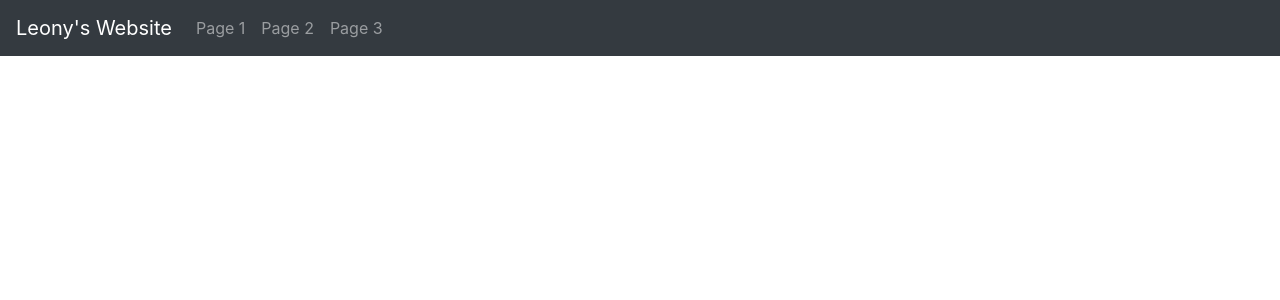
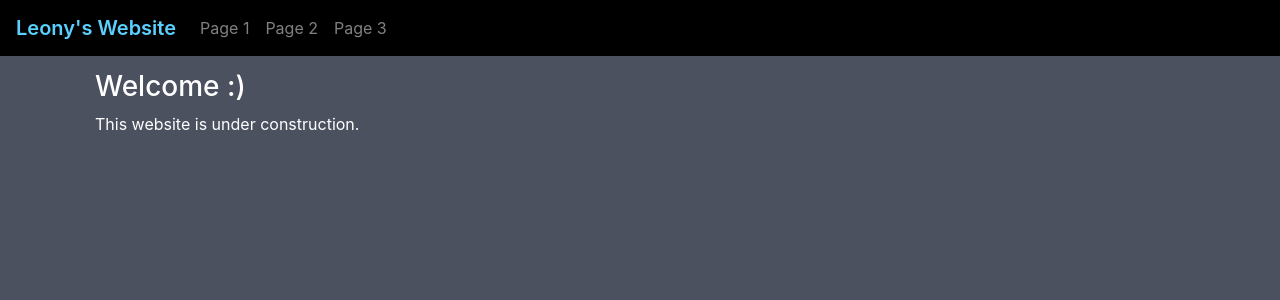
Before and after one commit to brleony/project1, a Flask app: page / in a window 1280 px wide. Shown: the top 300 px of the page. Run offline with Flask 2, Linux system fonts and the light colour scheme; style sheets or scripts are compiled from the project's sources; some libraries are stand-ins or nearby versions.

Commit message:
Added styling

```diff
--- /dev/null
+++ b/static/style.css
@@ -0,0 +1,38 @@
+/* More body padding if screen is 576px or wider, so navbar doesn't hide body */
+@media (min-width: 576px) {
+  body {
+    padding-top: 60px; } }
+@media (max-width: 575px) {
+  body {
+    padding-top: 180px; } }
+/* Navbar */
+.navbar-brand {
+  color: #5bd0ff !important;
+  font-weight: 600 !important; }
+
+.navbar {
+  background-color: black !important; }
+
+.row {
+  padding: 10px; }
+
+body {
+  background-color: #4C5160;
+  color: white; }
+
+/* Links */
+.container a:link, .container a:visited, .container a:hover, .container a:active {
+  text-decoration-line: underline;
+  font-weight: 500; }
+
+.container a:link, .container a:visited {
+  color: #5bd0ff; }
+
+.container a:hover, .container a:active {
+  color: #c9cacf; }
+
+::selection {
+  color: white;
+  background-color: black; }
+
+/*# sourceMappingURL=style.css.map */
--- a/static/style.scss
+++ b/static/style.scss
@@ -0,0 +1,56 @@
+$darkgrey: #4C5160;
+$lightgrey: #c9cacf;
+$lightblue: #5bd0ff;
+
+
+/* More body padding if screen is 576px or wider, so navbar doesn't hide body */
+@media (min-width: 576px) {
+    body {
+      padding-top: 60px;
+    }
+}
+@media (max-width: 575px) {
+    body {
+      padding-top: 180px;
+    }
+}
+
+
+/* Navbar */
+.navbar-brand {
+    color: $lightblue !important;
+    font-weight: 600 !important;
+}
+.navbar {
+    background-color: black !important;
+}
+
+
+.row {
+    padding: 10px;
+}
+
+body {
+    background-color: $darkgrey;
+    color: white;
+}
+
+/* Links */
+%link {
+    text-decoration-line: underline;
+    font-weight: 500;
+}
+.container a:link, .container a:visited {
+    @extend %link;
+    color: $lightblue;
+
+}
+.container a:hover, .container a:active {
+    @extend %link;
+    color: $lightgrey;
+}
+
+::selection {
+    color: white;
+    background-color: black;
+}
--- a/templates/index.html
+++ b/templates/index.html
@@ -5,5 +5,12 @@
 {% endblock %}
 
 {% block main %}
-    <p>Hi.</p>
+    <div class="container">
+            <div class="row">
+                <div class="col">
+                    <h3>Welcome :)</h3>
+                    <p>This website is under construction.</p>
+                </div>
+            </div>
+        </div>
 {% endblock %}
```
Also changed, not shown: 1 other file.
